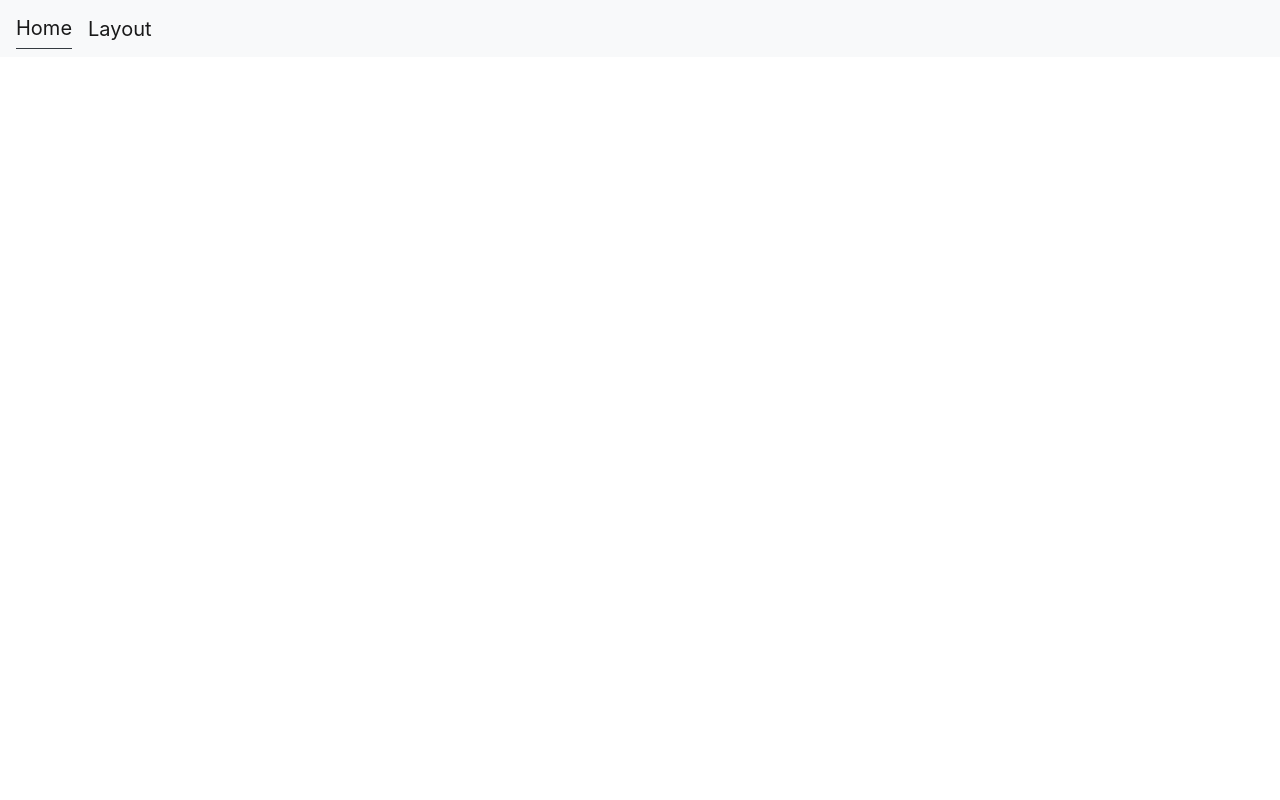
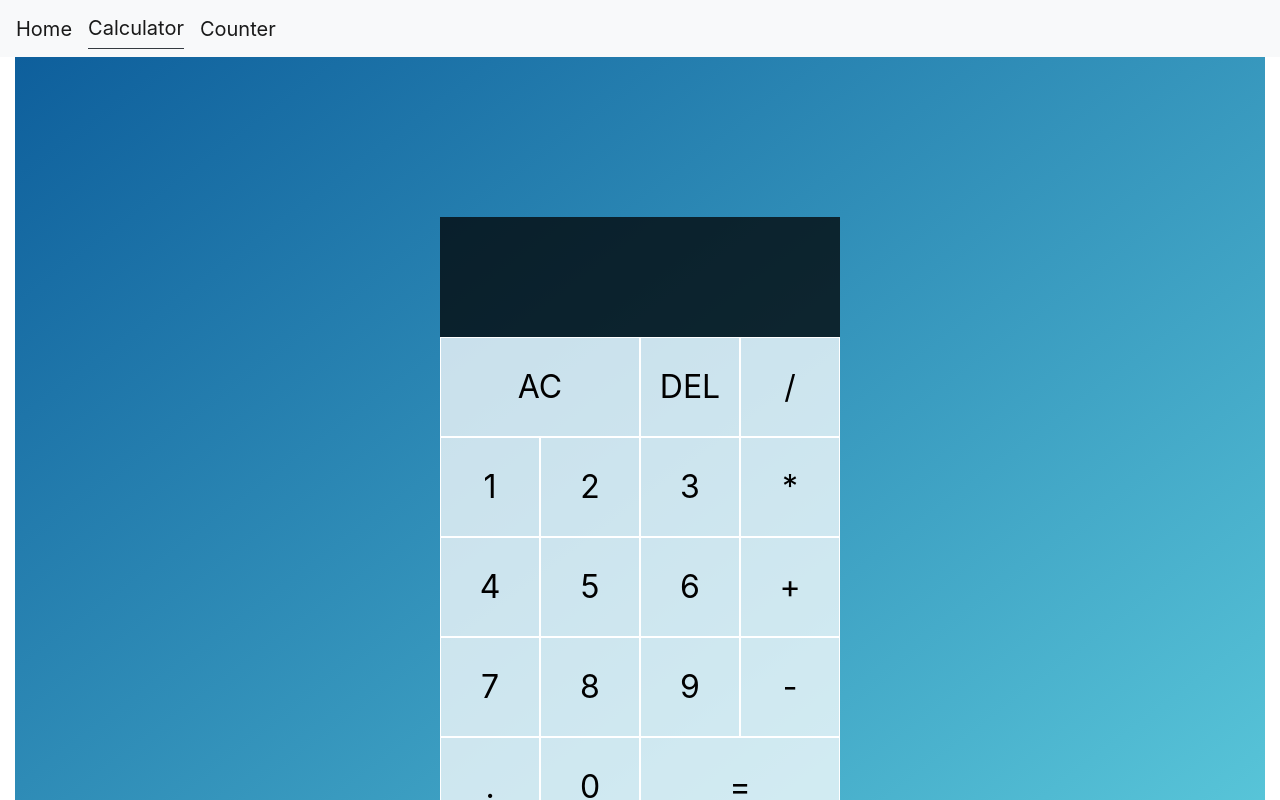
Before and after one commit to jm-avila/react-components, a React (Create React App) app: page /calculator in a window 1280 px wide. Before the commit this address led to /. Shown: the top 800 px of the page. Built offline with nearby package versions, Linux system fonts and the light colour scheme.

Commit message:
Added Counter and Calculator

```diff
--- /dev/null
+++ b/src/components/Calculator/index.css
@@ -0,0 +1,51 @@
+.main-container {
+  padding: 20vh;
+  margin: 0;
+  background: linear-gradient(to left top, #60d0df, #0e5f9c);
+}
+
+.grid {
+  display: grid;
+  justify-content: center;
+  align-content: center;
+  grid-template-columns: repeat(4, 100px);
+  grid-template-rows: minmax(120px, auto) repeat(5, 100px);
+}
+
+.grid > button {
+  cursor: pointer;
+  font-size: 2rem;
+  border: 1px solid white;
+  outline: none;
+  background-color: rgba(255, 255, 255, 0.75);
+}
+
+.grid > button:hover {
+  background-color: rgba(255, 255, 255, 0.9);
+}
+
+.span-two {
+  grid-column: span 2;
+}
+
+.output {
+  grid-column: 1 / -1;
+  background-color: rgba(0, 0, 0, 0.75);
+  display: flex;
+  align-items: flex-end;
+  justify-content: space-around;
+  flex-direction: column;
+  padding: 10px;
+  word-wrap: break-word;
+  word-break: break-all;
+}
+
+.output .previous-operand {
+  color: rgba(255, 255, 255, 0.75);
+  font-size: 1.5rem;
+}
+
+.output .current-operand {
+  color: white;
+  font-size: 2.5rem;
+}
--- /dev/null
+++ b/src/components/Calculator/index.js
@@ -0,0 +1,122 @@
+import React, { useState } from "react";
+import "./index.css";
+
+export default () => {
+  const [previousOperand, setPreviousOperand] = useState("");
+  const [currentOperand, setCurrentOperand] = useState("");
+  const [operation, setOperation] = useState();
+
+  function allClear() {
+    setPreviousOperand("");
+    setCurrentOperand("");
+  }
+
+  function del() {
+    setCurrentOperand((prevState) => prevState.toString().slice(0, -1));
+  }
+
+  function appendNumber(number) {
+    if (number === "." && currentOperand.includes(".")) return;
+    setCurrentOperand((prevState) => prevState.toString() + number.toString());
+  }
+
+  function chooseOperation(operation) {
+    if (currentOperand === "") return;
+    if (previousOperand !== "") {
+      compute();
+    }
+    setOperation(operation);
+    setPreviousOperand(currentOperand);
+    setCurrentOperand("");
+  }
+
+  function compute() {
+    let computation;
+    const prev = parseFloat(previousOperand);
+    const current = parseFloat(currentOperand);
+    if (isNaN(prev) || isNaN(current)) return;
+    switch (operation) {
+      case "+":
+        computation = prev + current;
+        break;
+      case "-":
+        computation = prev - current;
+        break;
+      case "*":
+        computation = prev * current;
+        break;
+      case "/":
+        computation = prev / current;
+        break;
+      default:
+        return;
+    }
+    setCurrentOperand(computation.toString());
+    setOperation();
+    setPreviousOperand("");
+  }
+
+  function getDisplayNumber(number) {
+    const stringNumber = number.toString();
+    const integerDigits = parseFloat(stringNumber.split(".")[0]);
+    const decimalDigits = stringNumber.split(".")[1];
+    let integerDisplay;
+    if (isNaN(integerDigits)) {
+      integerDisplay = "";
+    } else {
+      integerDisplay = integerDigits.toLocaleString("en", {
+        maximumFractionDigits: 0,
+      });
+    }
+    if (decimalDigits != null) {
+      return `${integerDisplay}.${decimalDigits}`;
+    } else {
+      return integerDisplay;
+    }
+  }
+
+  function numberInput({ currentTarget: { innerText } }) {
+    appendNumber(innerText);
+  }
+
+  function operationInput({ currentTarget: { innerText } }) {
+    chooseOperation(innerText);
+  }
+
+  return (
+    <div className="main-container">
+      <div className="grid">
+        <div className="output">
+          <div className="previous-operand">
+            {getDisplayNumber(previousOperand)} {operation}
+          </div>
+          <div className="current-operand">
+            {getDisplayNumber(currentOperand)}
+          </div>
+        </div>
+        <button className="span-two" onClick={allClear}>
+          AC
+        </button>
+        <button onClick={del}>DEL</button>
+        <button onClick={operationInput}>/</button>
+        <button onClick={numberInput}>1</button>
+        <button onClick={numberInput}>2</button>
+        <button onClick={numberInput}>3</button>
+        <button onClick={operationInput}>*</button>
+        <button onClick={numberInput}>4</button>
+        <button onClick={numberInput}>5</button>
+        <button onClick={numberInput}>6</button>
+        <button onClick={operationInput}>+</button>
+        <button onClick={numberInput}>7</button>
+        <button onClick={numberInput}>8</button>
+        <button onClick={numberInput}>9</button>
+        <button onClick={operationInput}>-</button>
+        <button onClick={numberInput}>.</button>
+        <button onClick={numberInput}>0</button>
+        <button className="span-two" onClick={compute}>
+          =
+        </button>
+      </div>
+    </div>
+  );
+};
--- /dev/null
+++ b/src/components/Counter/index.js
@@ -0,0 +1,41 @@
+import React, { useState } from "react";
+
+export default () => {
+  const [counter, setCounter] = useState(0);
+
+  function increaseCounter() {
+    setCounter((prevState) => ++prevState);
+  }
+
+  function decreaseCounter() {
+    setCounter((prevState) => --prevState);
+  }
+
+  function resetCounter() {
+    setCounter(0);
+  }
+
+  return (
+    <div className="card border-0 mt-5 mx-auto">
+      <div className="mx-auto">
+        <h1 className="text-capitalize">counter</h1>
+      </div>
+
+      <div className="mx-auto my-3">
+        <h3>{counter}</h3>
+      </div>
+
+      <div className="mx-auto">
+        <button className="btn btn-outline-dark" onClick={decreaseCounter}>
+          decrease
+        </button>
+        <button className="btn btn-outline-dark mx-2" onClick={resetCounter}>
+          reset
+        </button>
+        <button className="btn btn-outline-dark" onClick={increaseCounter}>
+          increase
+        </button>
+      </div>
+    </div>
+  );
+};
--- a/src/components/Header.jsx
+++ b/src/components/Header.jsx
@@ -5,7 +5,7 @@ export default () => {
   const activeClassName =
     "border border-dark border-top-0 border-right-0 border-left-0";
   return (
-    <nav className="navbar navbar-expand-lg navbar-light bg-light">
+    <nav className="navbar navbar-expand-lg navbar-light bg-light sticky-top">
       <NavLink
         activeClassName={activeClassName}
         to="/"
@@ -17,10 +17,18 @@ export default () => {
 
       <NavLink
         activeClassName={activeClassName}
-        to="/layout"
+        to="/calculator"
         className="navbar-brand"
       >
-        Layout
+        Calculator
+      </NavLink>
+
+      <NavLink
+        activeClassName={activeClassName}
+        to="/counter"
+        className="navbar-brand"
+      >
+        Counter
       </NavLink>
     </nav>
   );
--- a/src/components/Layout/index.js
+++ /dev/null
@@ -1,5 +0,0 @@
-import React from "react";
-
-export default () => {
-  return <div>Layout</div>;
-};
--- a/src/components/RoutesSwitch.jsx
+++ b/src/components/RoutesSwitch.jsx
@@ -1,12 +1,14 @@
 import React from "react";
 import { Route, Switch, Redirect } from "react-router-dom";
-import Layout from "./Layout";
+import Calculator from "./Calculator";
+import Counter from "./Counter";
 
 export default () => {
   return (
     <div className="container-fluid">
       <Switch>
-        <Route exact path="/layout" component={Layout} />
+        <Route exact path="/calculator" component={Calculator} />
+        <Route exact path="/counter" component={Counter} />
         <Redirect exact to="/" />
       </Switch>
     </div>
```
